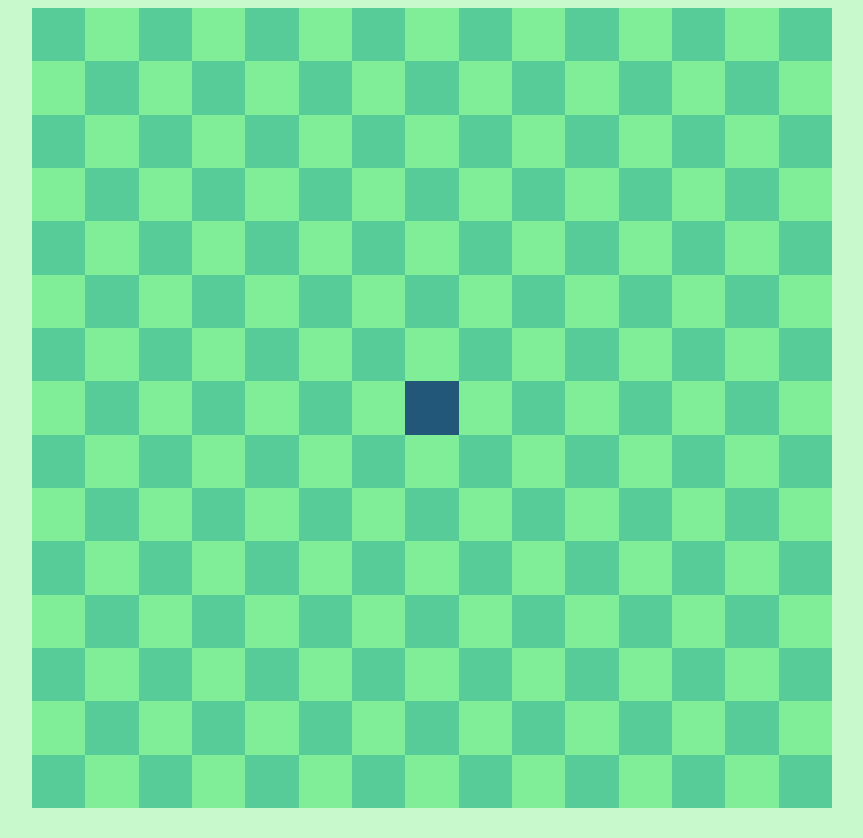
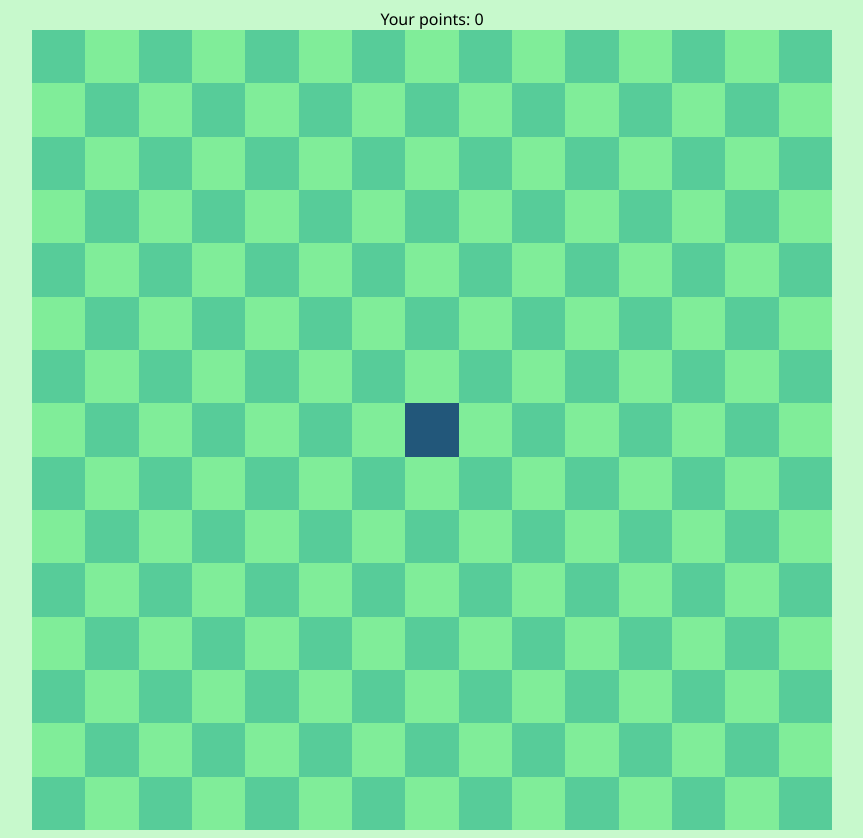
Before and after one commit to MBD-Team-Azubis/snake_philipp, a website built with Vite: page index.html in a window 1280 px wide. Shown: the whole page, without its empty margins (208-1071 px from the left). Before the commit the page ends 816 px from the top, so only its background shows below. Built offline with nearby package versions, Linux system fonts and the light colour scheme.

Commit message:
added point counter

```diff
--- a/index.html
+++ b/index.html
@@ -7,6 +7,7 @@
     <title>Snake</title>
   </head>
   <body>
+    <div id="points">Your points: 0</h1>
     <div id="playground"></div>
     <div id="app"></div>
     <script type="module" src="/src/main.ts"></script>
--- a/src/main.ts
+++ b/src/main.ts
@@ -7,6 +7,8 @@ let foodPosition = foodGenerator();
 const snakeBody: number[] = [];
 let snakeBodyIndex = 0;
 snakeBody[0] = 113;
+
+let points = 0;
 
 const borderTop = [1, 2, 3, 4, 5, 6, 7, 8, 9, 10, 11, 12, 13, 14, 15];
 const borderBottom = [
@@ -94,12 +96,16 @@ function foodGenerator() {
   }
 }
 
+const pointVariable = <HTMLDivElement>document.getElementById("points");
+
 function checkIfSnakeOnFood() {
   if (snakeBody[0] === foodPosition) {
     foodPosition = 0;
     const newPosition = foodGenerator();
     foodPosition = newPosition;
     snakeBodyIndex++;
+    points++;
+    pointVariable.innerHTML = "Your points: " + points.toString();
   } else {
     snakeBody.pop();
   }
--- a/src/style.css
+++ b/src/style.css
@@ -1,10 +1,12 @@
 body {
   background-color: #c7f9cc;
-  display: flex;
   justify-content: center;
+  text-align: center;
+  font-family: "Segoe UI", Tahoma, Geneva, Verdana, sans-serif;
 }
 
 #playground {
+  margin: 0 auto;
   background-color: hwb(134 37% 32%);
   width: 800px;
   height: 800px;
```
